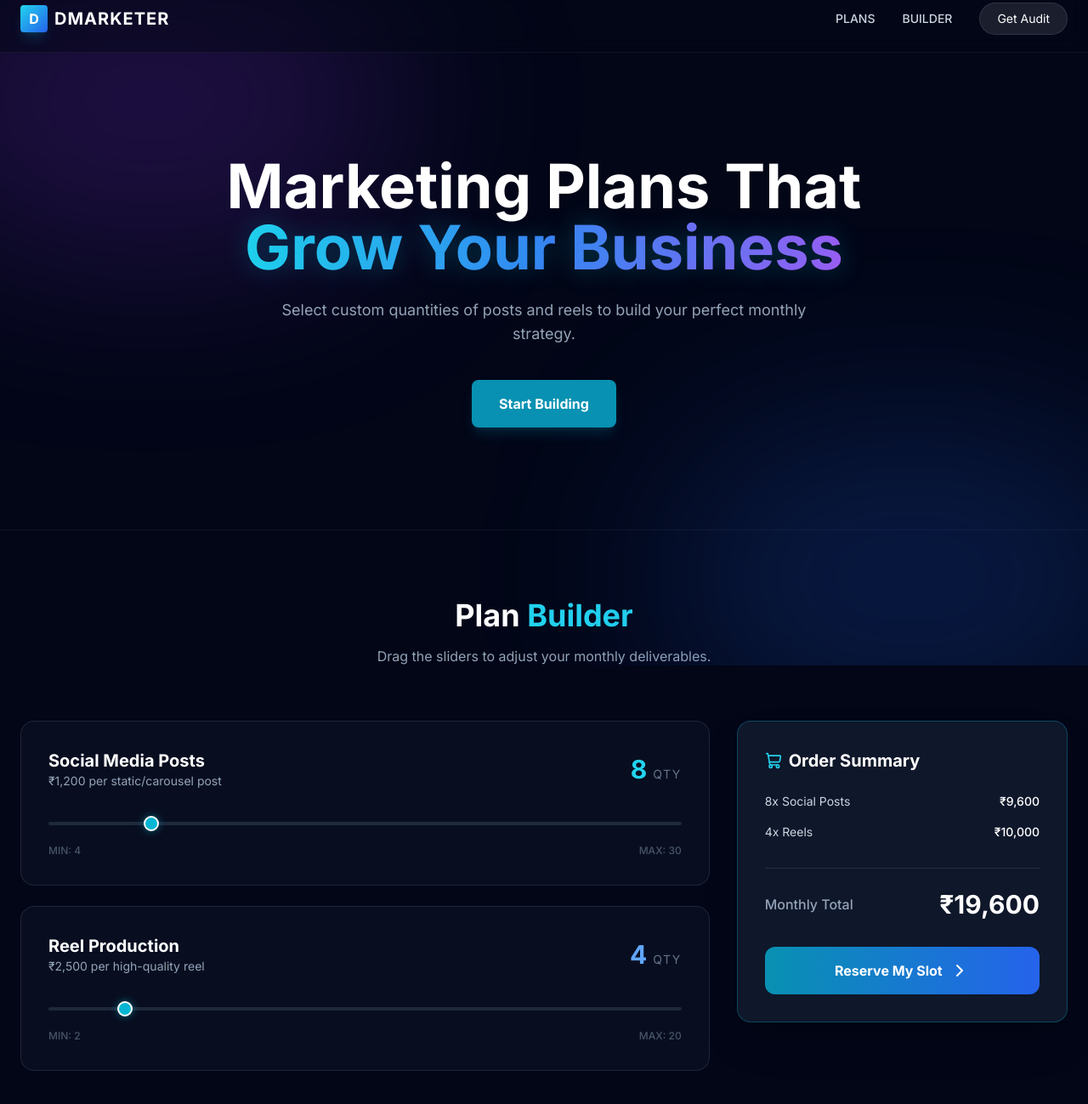
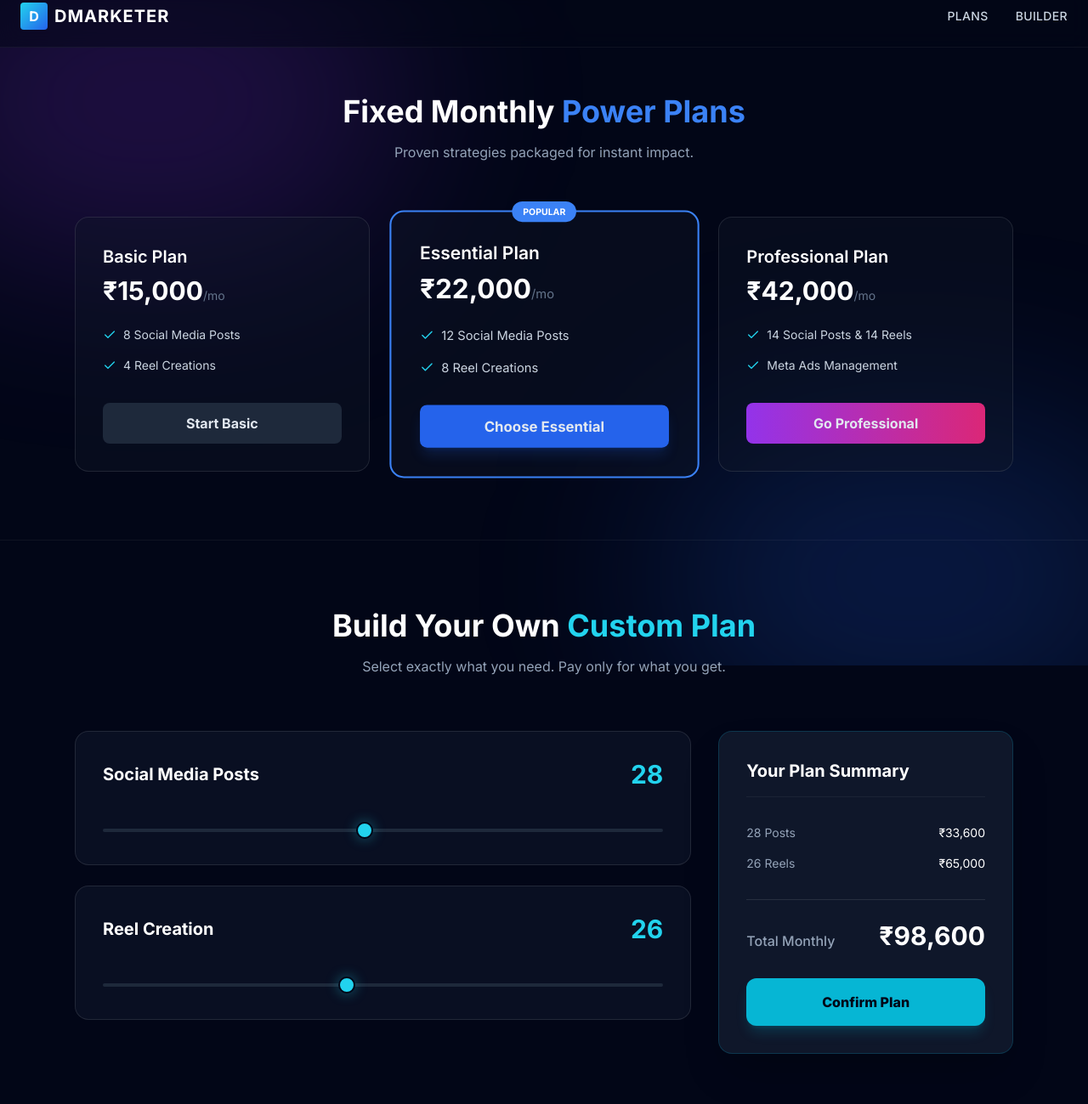
Before and after one commit to ganapati47/-DMARKETER, a plain HTML site: page index.html in a window 1280 px wide. Shown: the part 17-1316 px from the top of the page at 85% size. Drawn offline with nearby package versions, Linux system fonts and the light colour scheme.

Commit message:
Update index.html

```diff
--- a/index.html
+++ b/index.html
@@ -6,9 +6,7 @@
     <title>DMARKETER | Digital Growth Agency</title>
 
     <script src="https://cdn.tailwindcss.com"></script>
-
     <link href="https://fonts.googleapis.com/css2?family=Inter:wght@300;400;500;600;700;800&display=swap" rel="stylesheet">
-
     <script src="https://unpkg.com/lucide@latest"></script>
 
     <script>
@@ -45,20 +43,13 @@
         ::-webkit-scrollbar-thumb { background: #334155; border-radius: 4px; }
         ::-webkit-scrollbar-thumb:hover { background: #06b6d4; }
 
-        /* Range Slider Styling */
-        input[type=range] { -webkit-appearance: none; background: transparent; width: 100%; }
+        input[type=range] { -webkit-appearance: none; width: 100%; background: transparent; }
         input[type=range]::-webkit-slider-thumb {
-            -webkit-appearance: none;
-            height: 18px; width: 18px;
-            border-radius: 50%; background: #06b6d4;
-            margin-top: -7px; cursor: pointer;
-            box-shadow: 0 0 10px rgba(6,182,212,0.5);
-            border: 2px solid #fff;
+            -webkit-appearance: none; height: 20px; width: 20px; border-radius: 50%;
+            background: #22d3ee; cursor: pointer; margin-top: -8px;
+            box-shadow: 0 0 15px rgba(34, 211, 238, 0.4); border: 2px solid #020617;
         }
-        input[type=range]::-webkit-slider-runnable-track {
-            width: 100%; height: 4px;
-            background: #1e293b; border-radius: 2px;
-        }
+        input[type=range]::-webkit-slider-runnable-track { width: 100%; height: 4px; cursor: pointer; background: #1e293b; border-radius: 2px; }
         .glow-text { text-shadow: 0 0 30px rgba(6,182,212,0.3); }
     </style>
 </head>
@@ -66,158 +57,146 @@
 
     <div class="fixed inset-0 z-0 pointer-events-none overflow-hidden">
         <div class="absolute top-[-10%] left-[-10%] w-[50%] h-[50%] bg-purple-600/20 rounded-full blur-[120px] animate-blob"></div>
-        <div class="absolute bottom-[-10%] right-[-10%] w-[50%] h-[50%] bg-blue-600/20 rounded-full blur-[120px] animate-blob animation-delay-2000"></div>
+        <div class="absolute bottom-[-10%] right-[-10%] w-[50%] h-[50%] bg-blue-600/20 rounded-full blur-[120px] animate-blob"></div>
     </div>
 
     <nav class="fixed top-0 left-0 right-0 z-50 py-5 bg-slate-950/50 backdrop-blur-md border-b border-white/5">
         <div class="container mx-auto px-6 flex justify-between items-center">
             <div class="flex items-center gap-2">
-                <div class="w-8 h-8 bg-gradient-to-br from-cyan-400 to-blue-600 rounded flex items-center justify-center shadow-lg shadow-cyan-500/20">
+                <div class="w-8 h-8 bg-gradient-to-br from-cyan-400 to-blue-600 rounded flex items-center justify-center">
                     <span class="font-bold text-white">D</span>
                 </div>
                 <span class="text-xl font-bold tracking-wider text-white">DMARKETER</span>
             </div>
-            <div class="hidden md:flex items-center gap-8">
-                <a href="#plans" class="text-slate-300 hover:text-cyan-400 transition-colors text-sm font-medium uppercase">Plans</a>
-                <a href="#builder" class="text-slate-300 hover:text-cyan-400 transition-colors text-sm font-medium uppercase">Builder</a>
-                <button class="px-5 py-2 bg-white/10 border border-white/10 rounded-full text-white text-sm hover:bg-white/20 transition-all">Get Audit</button>
+            <div class="hidden md:flex items-center gap-8 text-sm font-medium uppercase tracking-wide">
+                <a href="#plans" class="text-slate-300 hover:text-cyan-400">Plans</a>
+                <a href="#builder" class="text-slate-300 hover:text-cyan-400">Builder</a>
             </div>
         </div>
     </nav>
 
-    <section class="relative min-h-[80vh] flex items-center justify-center pt-20">
-        <div class="container mx-auto px-6 text-center z-10">
-            <h1 class="text-5xl md:text-7xl font-bold text-white mb-6 animate-fade-in-up">
-                Marketing Plans That <br/>
-                <span class="text-transparent bg-clip-text bg-gradient-to-r from-cyan-400 via-blue-500 to-purple-500 glow-text">Grow Your Business</span>
-            </h1>
-            <p class="text-slate-400 max-w-2xl mx-auto mb-10 text-lg">Select custom quantities of posts and reels to build your perfect monthly strategy.</p>
-            <div class="flex justify-center gap-4">
-                <a href="#builder" class="px-8 py-4 bg-cyan-600 hover:bg-cyan-500 text-white font-bold rounded-lg transition-all shadow-lg shadow-cyan-600/20">Start Building</a>
+    <section id="plans" class="pt-32 pb-20 relative z-10">
+        <div class="container mx-auto px-6 text-center mb-16">
+            <h2 class="text-3xl md:text-4xl font-bold text-white mb-4">Fixed Monthly <span class="text-blue-500">Power Plans</span></h2>
+            <p class="text-slate-400">Proven strategies packaged for instant impact.</p>
+        </div>
+
+        <div class="container mx-auto px-6 grid md:grid-cols-3 gap-8 max-w-6xl">
+            <div class="bg-slate-900/40 border border-white/10 rounded-2xl p-8 flex flex-col hover:border-white/20 transition-all">
+                <h3 class="text-xl font-semibold text-white mb-2">Basic Plan</h3>
+                <div class="text-3xl font-bold text-white mb-6">₹15,000<span class="text-sm text-slate-500 font-normal">/mo</span></div>
+                <ul class="space-y-4 mb-8 flex-1 text-sm text-slate-300">
+                    <li class="flex items-center gap-2"><i data-lucide="check" class="w-4 h-4 text-cyan-400"></i> 8 Social Media Posts</li>
+                    <li class="flex items-center gap-2"><i data-lucide="check" class="w-4 h-4 text-cyan-400"></i> 4 Reel Creations</li>
+                </ul>
+                <button onclick="window.open('https://wa.me/6372296248?text=I%20want%20to%20start%20the%20Basic%20Plan')" class="w-full py-3 bg-slate-800 rounded-lg font-bold hover:bg-slate-700 transition-colors">Start Basic</button>
+            </div>
+
+            <div class="bg-slate-900/40 border-2 border-blue-500 rounded-2xl p-8 flex flex-col transform md:scale-105 z-10 relative">
+                <div class="absolute -top-3 left-1/2 -translate-x-1/2 bg-blue-500 text-white text-[10px] font-bold px-3 py-1 rounded-full">POPULAR</div>
+                <h3 class="text-xl font-semibold text-white mb-2">Essential Plan</h3>
+                <div class="text-3xl font-bold text-white mb-6">₹22,000<span class="text-sm text-slate-500 font-normal">/mo</span></div>
+                <ul class="space-y-4 mb-8 flex-1 text-sm text-slate-300">
+                    <li class="flex items-center gap-2"><i data-lucide="check" class="w-4 h-4 text-cyan-400"></i> 12 Social Media Posts</li>
+                    <li class="flex items-center gap-2"><i data-lucide="check" class="w-4 h-4 text-cyan-400"></i> 8 Reel Creations</li>
+                </ul>
+                <button onclick="window.open('https://wa.me/6372296248?text=I%20want%20to%20start%20the%20Essential%20Plan')" class="w-full py-3 bg-blue-600 rounded-lg font-bold hover:bg-blue-500 transition-colors shadow-lg shadow-blue-600/20">Choose Essential</button>
+            </div>
+
+            <div class="bg-slate-900/40 border border-white/10 rounded-2xl p-8 flex flex-col hover:border-white/20 transition-all">
+                <h3 class="text-xl font-semibold text-white mb-2">Professional Plan</h3>
+                <div class="text-3xl font-bold text-white mb-6">₹42,000<span class="text-sm text-slate-500 font-normal">/mo</span></div>
+                <ul class="space-y-4 mb-8 flex-1 text-sm text-slate-300">
+                    <li class="flex items-center gap-2"><i data-lucide="check" class="w-4 h-4 text-cyan-400"></i> 14 Social Posts & 14 Reels</li>
+                    <li class="flex items-center gap-2"><i data-lucide="check" class="w-4 h-4 text-cyan-400"></i> Meta Ads Management</li>
+                </ul>
+                <button onclick="window.open('https://wa.me/6372296248?text=I%20want%20to%20start%20the%20Pro%20Plan')" class="w-full py-3 bg-gradient-to-r from-purple-600 to-pink-600 rounded-lg font-bold hover:opacity-90 transition-colors">Go Professional</button>
             </div>
         </div>
     </section>
 
-    <section id="builder" class="py-20 bg-slate-950 border-t border-white/5">
-        <div class="container mx-auto px-6">
+    <section id="builder" class="py-20 relative z-10 border-t border-white/5">
+        <div class="container mx-auto px-6 max-w-6xl">
             <div class="text-center mb-16">
-                <h2 class="text-4xl font-bold text-white mb-4">Plan <span class="text-cyan-400">Builder</span></h2>
-                <p class="text-slate-400">Drag the sliders to adjust your monthly deliverables.</p>
+                <h2 class="text-3xl md:text-4xl font-bold text-white mb-4">Build Your Own <span class="text-cyan-400">Custom Plan</span></h2>
+                <p class="text-slate-400">Select exactly what you need. Pay only for what you get.</p>
             </div>
 
-            <div class="grid lg:grid-cols-3 gap-8">
+            <div class="grid lg:grid-cols-3 gap-8 items-start">
                 <div class="lg:col-span-2 space-y-6">
-                    <div class="bg-slate-900/50 border border-white/10 p-8 rounded-2xl hover:border-cyan-500/30 transition-all">
-                        <div class="flex justify-between items-center mb-6">
-                            <div>
-                                <h4 class="text-white font-bold text-xl">Social Media Posts</h4>
-                                <p class="text-slate-400 text-sm">₹1,200 per static/carousel post</p>
-                            </div>
-                            <div class="text-cyan-400 font-bold text-3xl">
-                                <span id="post-count-display">8</span> <span class="text-sm font-normal text-slate-500 uppercase tracking-widest">Qty</span>
-                            </div>
+                    <div class="bg-slate-900/60 border border-white/10 rounded-2xl p-8">
+                        <div class="flex justify-between items-center mb-8">
+                            <h3 class="text-xl font-bold text-white">Social Media Posts</h3>
+                            <span id="post-count" class="text-3xl font-bold text-cyan-400">28</span>
                         </div>
-                        <input type="range" min="4" max="30" value="8" id="post-slider">
-                        <div class="flex justify-between text-xs text-slate-600 mt-4 font-medium uppercase">
-                            <span>Min: 4</span>
-                            <span>Max: 30</span>
-                        </div>
+                        <input type="range" id="post-slider" min="0" max="60" value="28">
                     </div>
 
-                    <div class="bg-slate-900/50 border border-white/10 p-8 rounded-2xl hover:border-blue-500/30 transition-all">
-                        <div class="flex justify-between items-center mb-6">
-                            <div>
-                                <h4 class="text-white font-bold text-xl">Reel Production</h4>
-                                <p class="text-slate-400 text-sm">₹2,500 per high-quality reel</p>
-                            </div>
-                            <div class="text-blue-400 font-bold text-3xl">
-                                <span id="reel-count-display">4</span> <span class="text-sm font-normal text-slate-500 uppercase tracking-widest">Qty</span>
-                            </div>
+                    <div class="bg-slate-900/60 border border-white/10 rounded-2xl p-8">
+                        <div class="flex justify-between items-center mb-8">
+                            <h3 class="text-xl font-bold text-white">Reel Creation</h3>
+                            <span id="reel-count" class="text-3xl font-bold text-cyan-400">26</span>
                         </div>
-                        <input type="range" min="2" max="20" value="4" id="reel-slider">
-                        <div class="flex justify-between text-xs text-slate-600 mt-4 font-medium uppercase">
-                            <span>Min: 2</span>
-                            <span>Max: 20</span>
-                        </div>
+                        <input type="range" id="reel-slider" min="0" max="60" value="26">
                     </div>
                 </div>
 
-                <div class="lg:col-span-1">
-                    <div class="sticky top-24 bg-slate-900 border border-cyan-500/30 rounded-2xl p-8 shadow-2xl">
-                        <h3 class="text-xl font-bold text-white mb-6 flex items-center gap-2">
-                            <i data-lucide="shopping-cart" class="text-cyan-400 w-5 h-5"></i>
-                            Order Summary
-                        </h3>
-
-                        <div id="summary-items" class="space-y-4 mb-8">
-                            </div>
-
-                        <div class="border-t border-white/10 pt-6 mb-8">
-                            <div class="flex justify-between items-center">
-                                <span class="text-slate-400 font-medium">Monthly Total</span>
-                                <span id="grand-total" class="text-3xl font-bold text-white">₹0</span>
-                            </div>
-                        </div>
-
-                        <button class="w-full py-4 bg-gradient-to-r from-cyan-600 to-blue-600 hover:from-cyan-500 hover:to-blue-500 text-white font-bold rounded-xl transition-all hover:scale-[1.02] active:scale-95 flex items-center justify-center gap-2">
-                            Reserve My Slot <i data-lucide="chevron-right"></i>
-                        </button>
+                <div class="bg-slate-900 border border-cyan-500/20 rounded-2xl p-8 shadow-2xl sticky top-24">
+                    <h3 class="text-xl font-bold text-white mb-8 border-b border-white/5 pb-4">Your Plan Summary</h3>
+                    <div id="summary-items" class="space-y-4 mb-8"></div>
+                    <div class="border-t border-white/10 pt-6 mb-8 flex justify-between items-end">
+                        <span class="text-slate-400 font-medium">Total Monthly</span>
+                        <span id="total-price" class="text-3xl font-bold text-white">₹98,600</span>
                     </div>
+                    <button onclick="sendWhatsApp()" class="w-full py-4 bg-cyan-500 hover:bg-cyan-400 text-slate-950 font-extrabold rounded-xl transition-all shadow-lg shadow-cyan-500/20 active:scale-95">
+                        Confirm Plan
+                    </button>
                 </div>
             </div>
         </div>
     </section>
 
     <script>
-        lucide.createIcons();
+        const RATE_POST = 1200;
+        const RATE_REEL = 2500;
 
-        // Elements
         const postSlider = document.getElementById('post-slider');
         const reelSlider = document.getElementById('reel-slider');
-        const postDisplay = document.getElementById('post-count-display');
-        const reelDisplay = document.getElementById('reel-count-display');
-        const summaryBox = document.getElementById('summary-items');
-        const totalBox = document.getElementById('grand-total');
-
-        // Prices
-        const UNIT_POST_PRICE = 1200;
-        const UNIT_REEL_PRICE = 2500;
+        const postCount = document.getElementById('post-count');
+        const reelCount = document.getElementById('reel-count');
+        const summaryItems = document.getElementById('summary-items');
+        const totalPrice = document.getElementById('total-price');
 
         function calculate() {
-            const postQty = parseInt(postSlider.value);
-            const reelQty = parseInt(reelSlider.value);
+            const posts = parseInt(postSlider.value);
+            const reels = parseInt(reelSlider.value);
+            const costPosts = posts * RATE_POST;
+            const costReels = reels * RATE_REEL;
+            const total = costPosts + costReels;
 
-            // Update Header Numbers
-            postDisplay.innerText = postQty;
-            reelDisplay.innerText = reelQty;
+            postCount.textContent = posts;
+            reelCount.textContent = reels;
 
-            // Math
-            const postTotal = postQty * UNIT_POST_PRICE;
-            const reelTotal = reelQty * UNIT_REEL_PRICE;
-            const grandTotal = postTotal + reelTotal;
+            let html = '';
+            if (posts > 0) html += `<div class="flex justify-between text-sm"><span class="text-slate-400">${posts} Posts</span><span class="text-white">₹${costPosts.toLocaleString()}</span></div>`;
+            if (reels > 0) html += `<div class="flex justify-between text-sm"><span class="text-slate-400">${reels} Reels</span><span class="text-white">₹${costReels.toLocaleString()}</span></div>`;
 
-            // Update Summary Text
-            summaryBox.innerHTML = `
-                <div class="flex justify-between items-center">
-                    <span class="text-slate-300 text-sm">${postQty}x Social Posts</span>
-                    <span class="text-white font-medium text-sm">₹${postTotal.toLocaleString()}</span>
-                </div>
-                <div class="flex justify-between items-center">
-                    <span class="text-slate-300 text-sm">${reelQty}x Reels</span>
-                    <span class="text-white font-medium text-sm">₹${reelTotal.toLocaleString()}</span>
-                </div>
-            `;
-
-            // Update Grand Total
-            totalBox.innerText = `₹${grandTotal.toLocaleString()}`;
+            summaryItems.innerHTML = html || '<p class="text-slate-500 text-sm italic">Adjust sliders...</p>';
+            totalPrice.textContent = `₹${total.toLocaleString()}`;
         }
 
-        // Event Listeners
+        function sendWhatsApp() {
+            const posts = postSlider.value;
+            const reels = reelSlider.value;
+            const total = totalPrice.textContent;
+            const msg = `Hello! I would like to confirm my custom marketing plan:\n\n- Social Media Posts: ${posts}\n- Reel Creation: ${reels}\n- Total Monthly: ${total}`;
+            window.open(`https://wa.me/81448 29015?text=${encodeURIComponent(msg)}`);
+        }
+
         postSlider.addEventListener('input', calculate);
         reelSlider.addEventListener('input', calculate);
-
-        // Run on Page Load
         calculate();
+        lucide.createIcons();
     </script>
 </body>
 </html>
```
